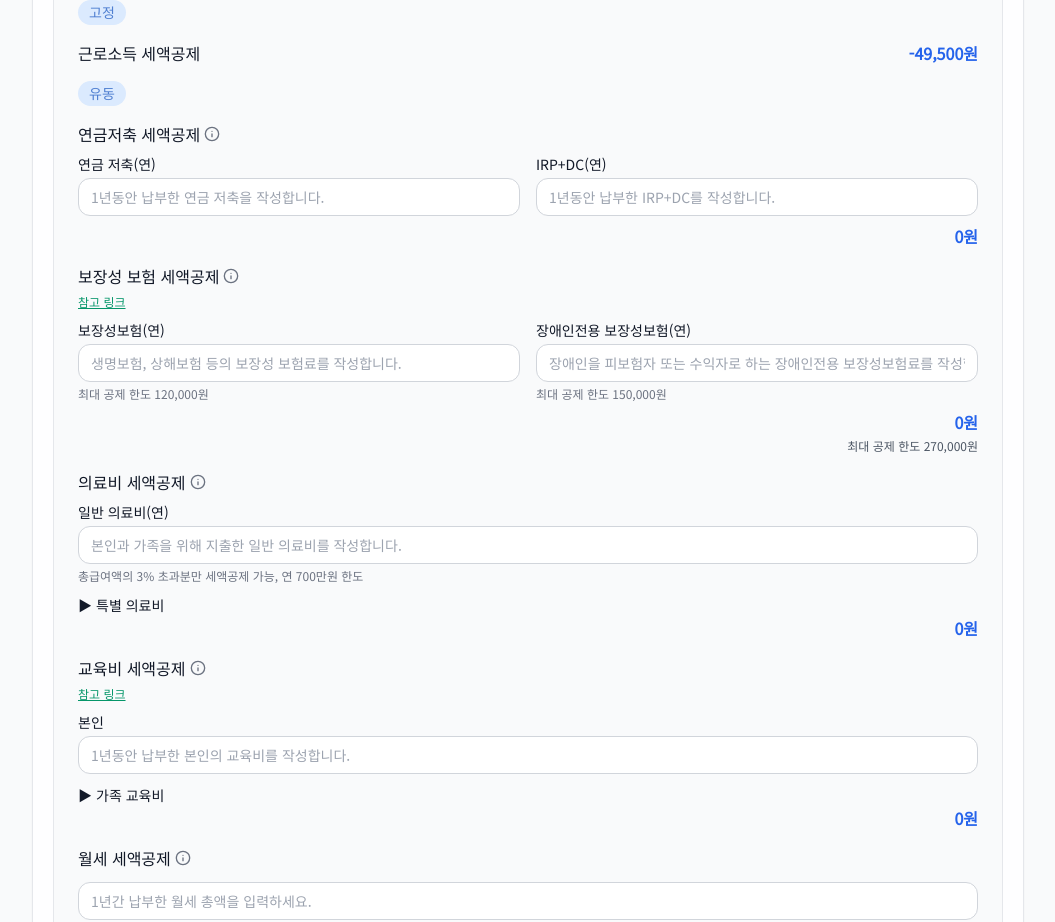
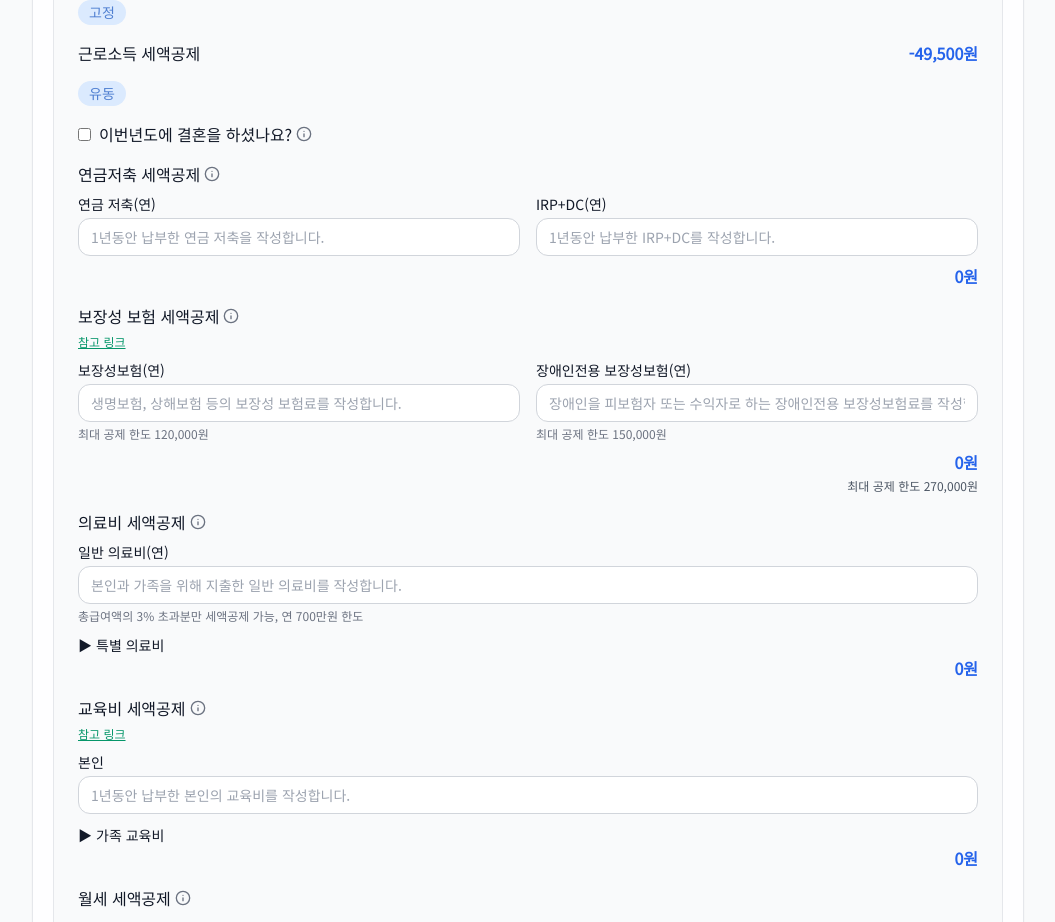
Before and after one commit to parkjooyoung0608/tax-preview, a Next.js app: page /calulator in a window 1280 px wide. Shown: the part 1940-2862 px from the top of the page, without its empty margins (112-1167 px from the left). Built offline with nearby package versions, Linux system fonts and the light colour scheme.

Commit message:
feat: Calculator 컴포넌트 결혼세액공제 추가

```diff
--- a/src/components/Calculator.tsx
+++ b/src/components/Calculator.tsx
@@ -60,6 +60,7 @@ export default function Calculator() {
   const [주택청약, set주택청약] = useState<number | undefined>(undefined);
   // 세액공제
   const [중소기업감면적용, set중소기업감면적용] = useState(false);
+  const [결혼, set결혼] = useState(false);
   const [연금저축, set연금저축] = useState<number | undefined>(undefined);
   const [irpDc, setIrpDc] = useState<number | undefined>(undefined);
   const [보험료, set보험료] = useState<T보장성보험>(초기보험료);
@@ -134,7 +135,8 @@ export default function Calculator() {
     최종월세액공제 +
     최종고향사랑기부공제 +
     최종정치기부공제 +
-    최종자녀세액공제;
+    최종자녀세액공제 +
+    (결혼 ? 500_000 : 0);
 
   const 최종결정세액 = Math.max(0, 최종산출세액 - 최종세액공제);
   const 최종기납부세액 = 기납부세액({
@@ -477,7 +479,22 @@ export default function Calculator() {
                 />
 
                 <Tag title="유동" />
+                {/* 결혼 세액공제 */}
+                <CheckBox
+                  id="결혼세액공제"
+                  checked={결혼}
+                  onChange={(e) => set결혼(e.target.checked)}
+                  amount={500000}
+                  label="이번년도에 결혼을 하셨나요?"
+                  tooltipContent={`[조건]
+- 혼인신고를 한 해에 생애 1회만 적용됩니다
+- 2024년~2026년 사이의 혼인신고만 적용됩니다.
 
+[💡 준비 서류]
+연말정산 시 회사에 제출해야 해요.
+- 혼인관계증명서
+- 주민등록등본 `}
+                />
                 <ComputedDeductionForm
                   title="연금저축 세액공제"
                   공제금액={최종연금저축세액공제}
```
